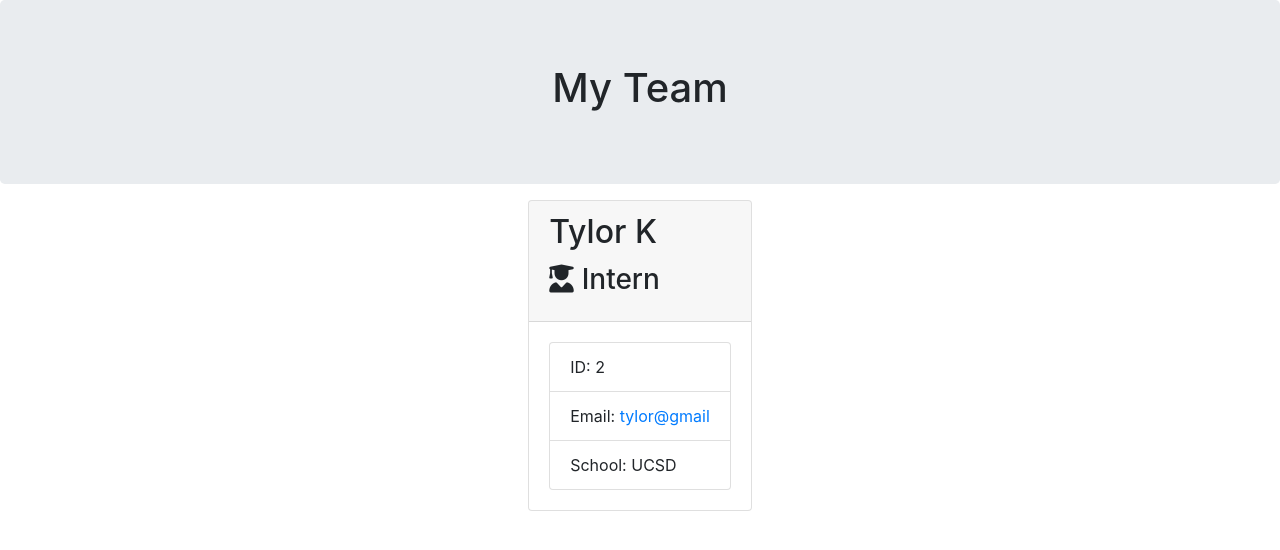
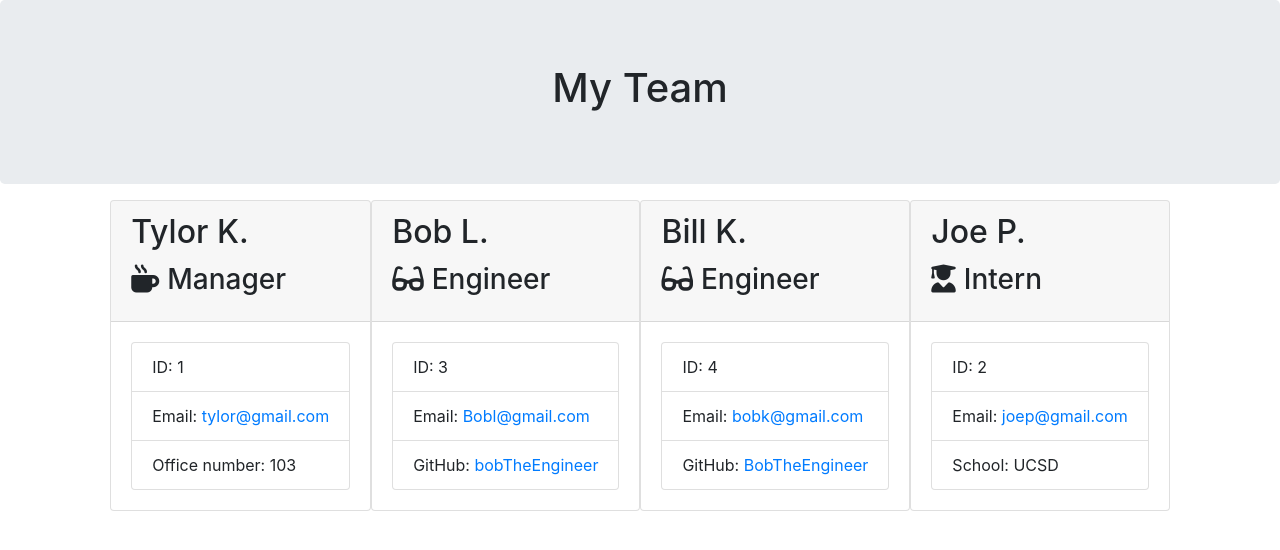
Before and after one commit to tylorkolbeck/cli-team-builder, a website: page output/team.html in a window 1280 px wide. Drawn offline with nearby package versions, Linux system fonts and the light colour scheme.

Commit message:
add output demo

```diff
--- a/output/team.html
+++ b/output/team.html
@@ -1,14 +1,17 @@
 <!DOCTYPE html>
 <html lang="en">
-
   <head>
     <meta charset="UTF-8" />
     <meta name="viewport" content="width=device-width, initial-scale=1.0" />
     <meta http-equiv="X-UA-Compatible" content="ie=edge" />
     <title>My Team</title>
-    <link rel="stylesheet" href="https://stackpath.bootstrapcdn.com/bootstrap/4.3.1/css/bootstrap.min.css"
-        integrity="sha384-ggOyR0iXCbMQv3Xipma34MD+dH/1fQ784/j6cY/iJTQUOhcWr7x9JvoRxT2MZw1T" crossorigin="anonymous">
-    <link rel="stylesheet" href="style.css">
+    <link
+      rel="stylesheet"
+      href="https://stackpath.bootstrapcdn.com/bootstrap/4.3.1/css/bootstrap.min.css"
+      integrity="sha384-ggOyR0iXCbMQv3Xipma34MD+dH/1fQ784/j6cY/iJTQUOhcWr7x9JvoRxT2MZw1T"
+      crossorigin="anonymous"
+    />
+    <link rel="stylesheet" href="style.css" />
     <script src="https://kit.fontawesome.com/c502137733.js"></script>
   </head>
 
@@ -25,21 +28,90 @@
         <div class="team-area col-12 d-flex justify-content-center">
           <div class="card employee-card">
             <div class="card-header">
-        <h2 class="card-title">Tylor K</h2>
-        <h3 class="card-title"><i class="fas fa-user-graduate mr-2"></i>Intern</h3>
+              <h2 class="card-title">Tylor K.</h2>
+              <h3 class="card-title">
+                <i class="fas fa-mug-hot mr-2"></i>Manager
+              </h3>
+            </div>
+            <div class="card-body">
+              <ul class="list-group">
+                <li class="list-group-item">ID: 1</li>
+                <li class="list-group-item">
+                  Email: <a href="mailto:tylor@gmail.com">tylor@gmail.com</a>
+                </li>
+                <li class="list-group-item">Office number: 103</li>
+              </ul>
+            </div>
+          </div>
+          <div class="card employee-card">
+            <div class="card-header">
+              <h2 class="card-title">Bob L.</h2>
+              <h3 class="card-title">
+                <i class="fas fa-glasses mr-2"></i>Engineer
+              </h3>
+            </div>
+            <div class="card-body">
+              <ul class="list-group">
+                <li class="list-group-item">ID: 3</li>
+                <li class="list-group-item">
+                  Email: <a href="mailto:Bobl@gmail.com">Bobl@gmail.com</a>
+                </li>
+                <li class="list-group-item">
+                  GitHub:
+                  <a
+                    href="https://github.com/bobTheEngineer"
+                    target="_blank"
+                    rel="noopener noreferrer"
+                    >bobTheEngineer</a
+                  >
+                </li>
+              </ul>
+            </div>
+          </div>
+          <div class="card employee-card">
+            <div class="card-header">
+              <h2 class="card-title">Bill K.</h2>
+              <h3 class="card-title">
+                <i class="fas fa-glasses mr-2"></i>Engineer
+              </h3>
+            </div>
+            <div class="card-body">
+              <ul class="list-group">
+                <li class="list-group-item">ID: 4</li>
+                <li class="list-group-item">
+                  Email: <a href="mailto:bobk@gmail.com">bobk@gmail.com</a>
+                </li>
+                <li class="list-group-item">
+                  GitHub:
+                  <a
+                    href="https://github.com/BobTheEngineer"
+                    target="_blank"
+                    rel="noopener noreferrer"
+                    >BobTheEngineer</a
+                  >
+                </li>
+              </ul>
+            </div>
+          </div>
+          <div class="card employee-card">
+            <div class="card-header">
+              <h2 class="card-title">Joe P.</h2>
+              <h3 class="card-title">
+                <i class="fas fa-user-graduate mr-2"></i>Intern
+              </h3>
             </div>
             <div class="card-body">
               <ul class="list-group">
                 <li class="list-group-item">ID: 2</li>
-            <li class="list-group-item">Email: <a href="mailto:tylor@gmail">tylor@gmail</a></li>
+                <li class="list-group-item">
+                  Email: <a href="mailto:joep@gmail.com">joep@gmail.com</a>
+                </li>
                 <li class="list-group-item">School: UCSD</li>
               </ul>
             </div>
           </div>
-
         </div>
       </div>
     </div>
   </body>
-
 </html>
```
Lines whose indentation alone changed are shown as unchanged.
